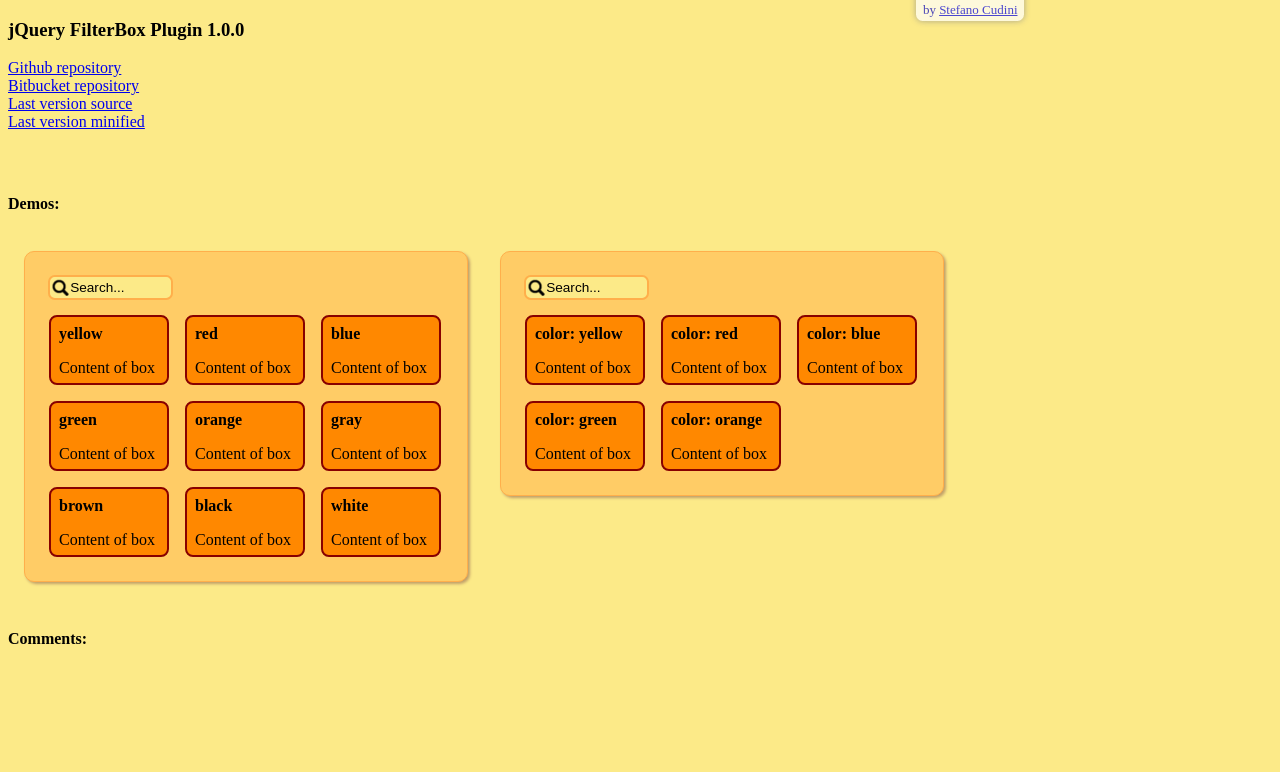
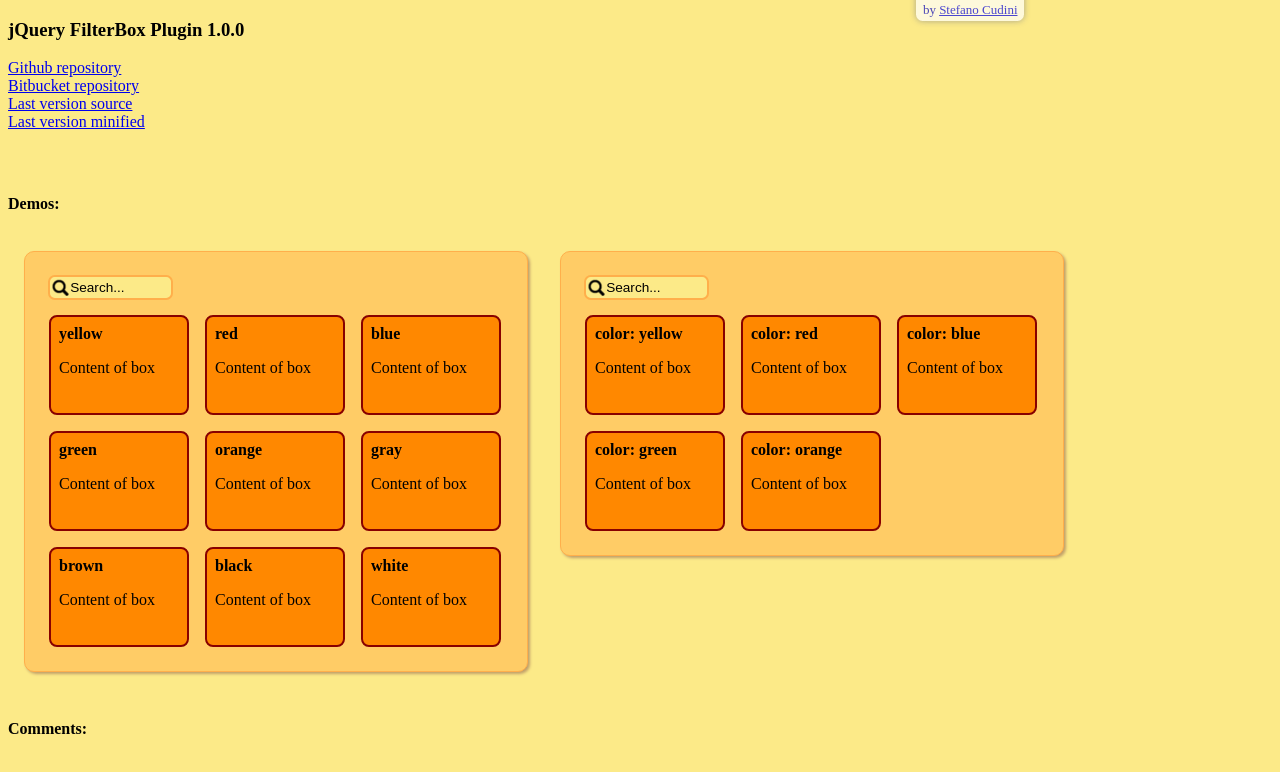
Before and after one commit to Mixtags/jquery-filterbox, a plain HTML site: page index.html in a window 1280 px wide. Drawn offline with nearby package versions, Linux system fonts and the light colour scheme; a script that the page names is missing.

Commit message:
resize boxes

```diff
--- a/index.html
+++ b/index.html
@@ -19,7 +19,7 @@
 }
 
 .container {
-	width: 410px;
+	width: 470px;
 	overflow:hidden;
 	float:left;
 	margin:1em;
@@ -31,8 +31,8 @@
 }
 .box {
 	float:left;
-	width:100px;
-	height:50px;
+	width:120px;
+	height:80px;
 	margin:.5em;
 	padding:.5em;
 	border:2px solid #800;
@@ -41,6 +41,7 @@
 }
 .box .title {
 	margin:0;
+	white-space:nowrap;
 }
 .box.finderbox-hide {
 	/* display:none; */
```
